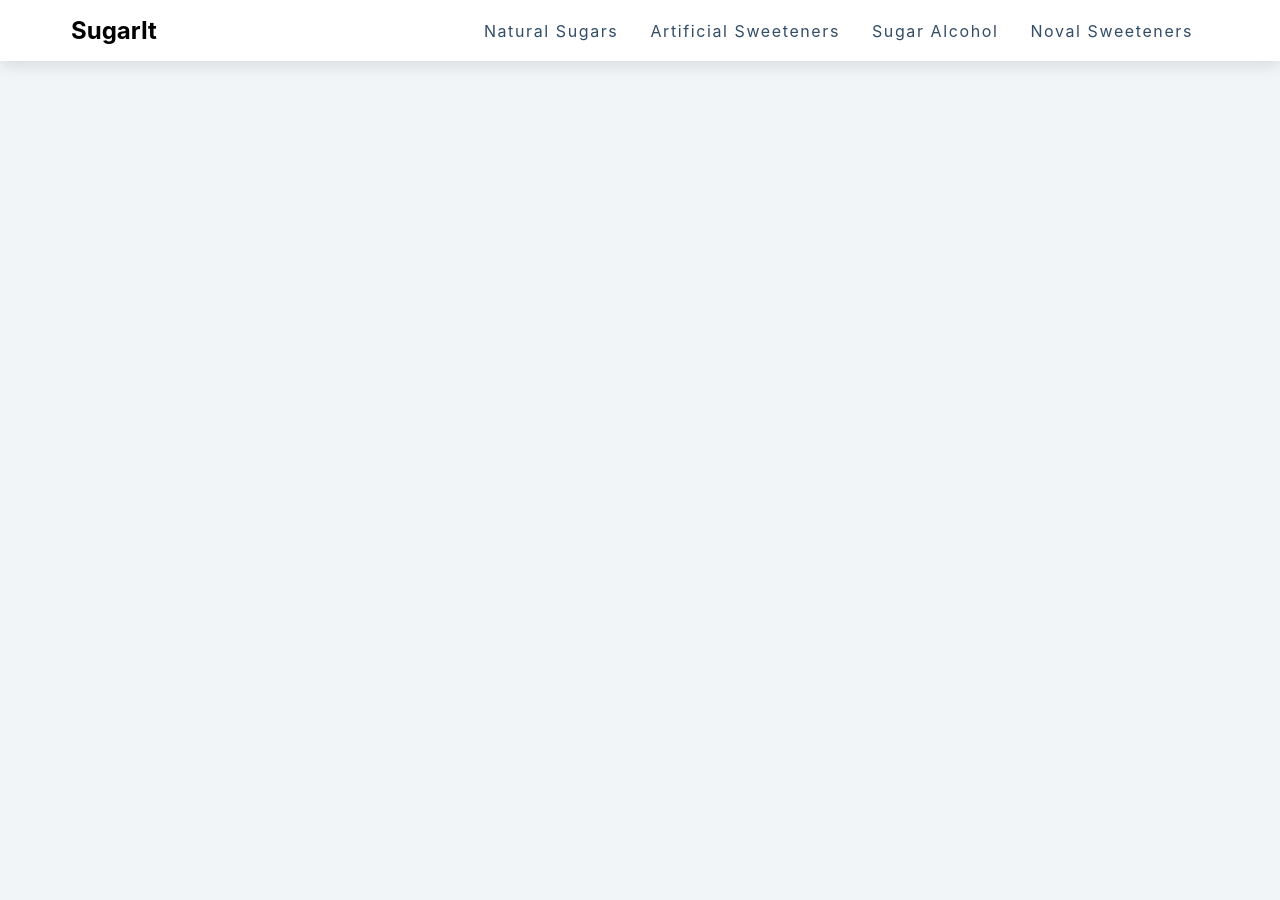
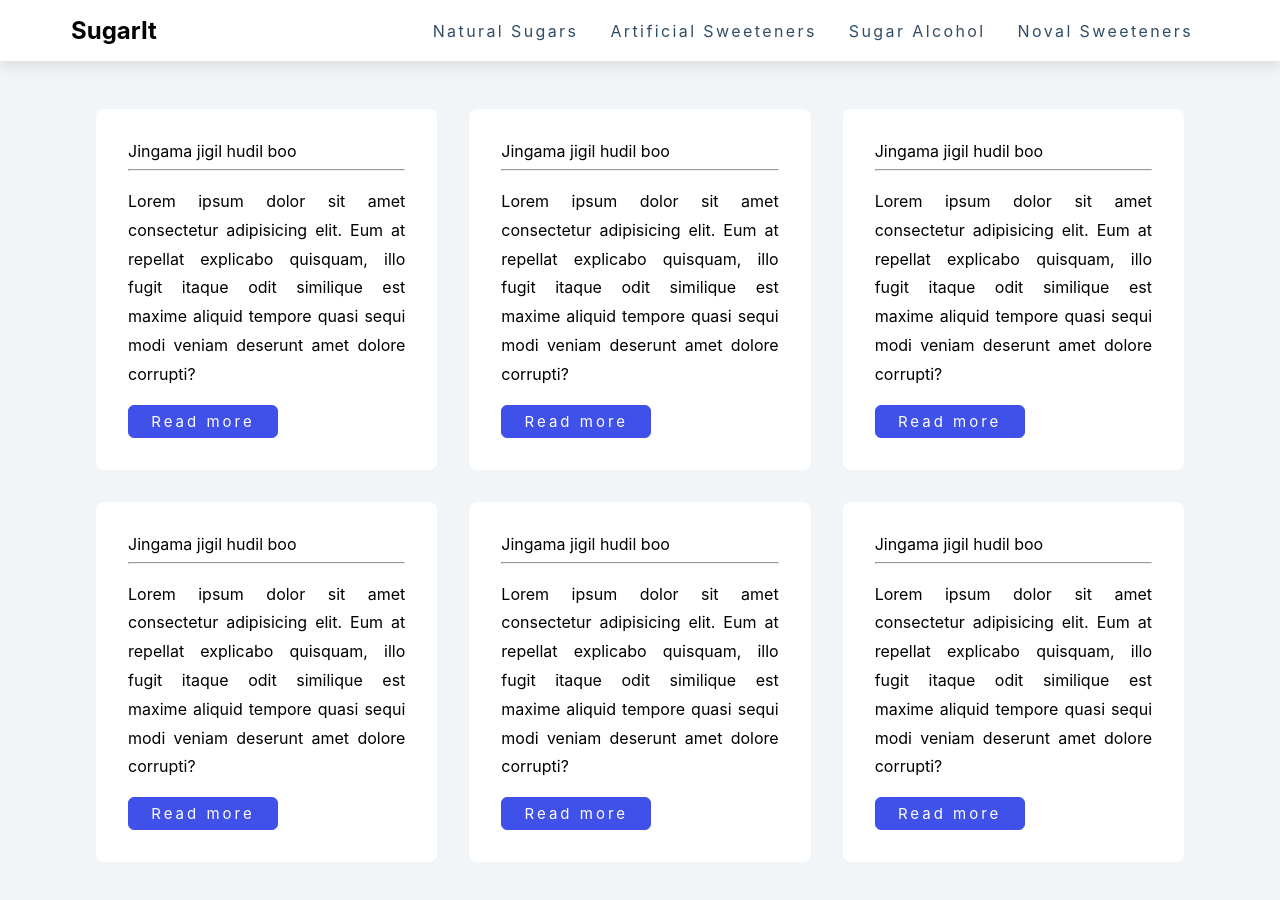
Before and after one commit to Ashish-Saran/blog, a React (Create React App) app in the folder frontend/: page / in a window 1280 px wide. Shown: the top 900 px of the page. Before the commit the page ends 800 px from the top, so only its background shows below. Built offline with nearby package versions, Linux system fonts and the light colour scheme.

Commit message:
post card css

```diff
--- a/frontend/src/components/Post.jsx
+++ b/frontend/src/components/Post.jsx
@@ -1,4 +1,5 @@
 import React from "react";
+import { Link } from "react-router-dom";
 import "../css/posts.css";
 
 const Post = () => {
@@ -14,7 +15,9 @@ const Post = () => {
           corrupti?
         </p>
       </div>
-      <button className="readMoreBtn">Read more</button>
+      <Link to="/" className="readMoreBtn">
+        Read more
+      </Link>
     </div>
   );
 };
--- a/frontend/src/components/Posts.jsx
+++ b/frontend/src/components/Posts.jsx
@@ -3,14 +3,14 @@ import Post from "./Post";
 
 const Posts = () => {
   return (
-    <div className="posts">
+    <section className="posts">
       <Post />
       <Post />
       <Post />
       <Post />
       <Post />
       <Post />
-    </div>
+    </section>
   );
 };
 
--- a/frontend/src/css/navbar.css
+++ b/frontend/src/css/navbar.css
@@ -14,7 +14,7 @@ nav {
   color: #49a6e9;
   background: transparent;
   border-color: transparent;
-  transition: all 0.3s linear;
+  transition: all 0.2s linear;
   cursor: pointer;
 }
 .nav-toggle:hover {
@@ -28,7 +28,7 @@ nav {
   color: #324d67;
   font-size: 1rem;
   text-transform: capitalize;
-  letter-spacing: 0.1rem;
+  letter-spacing: 0.15rem;
   display: block;
   padding: 0.5rem 1rem;
   transition: all 0.3s linear;
--- a/frontend/src/css/posts.css
+++ b/frontend/src/css/posts.css
@@ -1,20 +1,58 @@
 .posts {
-  display: flex;
+  display: grid;
+  grid-template-columns: repeat(auto-fill, minmax(338px, 1fr));
+  column-gap: 2rem;
+  width: 85vw;
+  padding: 3rem 0;
+  margin: 0 auto;
+  /* display: flex;
   flex-wrap: wrap;
   margin: 45px;
-  width: 900px;
+  width: 900px; */
 }
 
 .post {
-  width: 360px;
+  background: white;
+  display: grid;
+  grid-template-rows: auto 1fr;
+  margin-bottom: 2rem;
+  padding: 2rem;
+  border-radius: 0.5rem;
+  /* width: 360px;
+  background: white;
   margin: 0px 25px 40px 25px;
   display: flex;
   flex-direction: column;
-  border: 1px solid cornflowerblue;
-  padding: 12px;
-  border-radius: 6px;
+  padding: 18px;
+  border-radius: 6px; */
+}
+
+.postInfo > hr {
+  margin-top: 0.5rem;
 }
 
 .postExcerpt {
   text-align: justify;
+  margin: 1rem 0;
+  line-height: 1.8rem;
 }
+
+.readMoreBtn {
+  width: 150px;
+  padding: 6px;
+  background: rgb(64, 81, 234);
+  border: 1px solid rgb(64, 81, 234);
+  color: white;
+  font-size: 15px;
+  border-radius: 6px;
+  transition: all 0.2s linear;
+  cursor: pointer;
+  letter-spacing: 3px;
+  text-align: center;
+}
+
+.readMoreBtn:hover {
+  color: white;
+  background: rgba(0, 0, 255);
+  border: 1px solid rgb(64, 81, 234);
+}
--- a/frontend/src/pages/Home.jsx
+++ b/frontend/src/pages/Home.jsx
@@ -5,7 +5,12 @@ import Sidebar from "../components/Sidebar";
 import "../css/homepage.css";
 
 const Home = () => {
-  return <Navbar />;
+  return (
+    <main>
+      <Navbar />
+      <Posts />
+    </main>
+  );
 };
 
 export default Home;
```
Also changed, not shown: frontend/src/App.css (+0 -20 lines).
